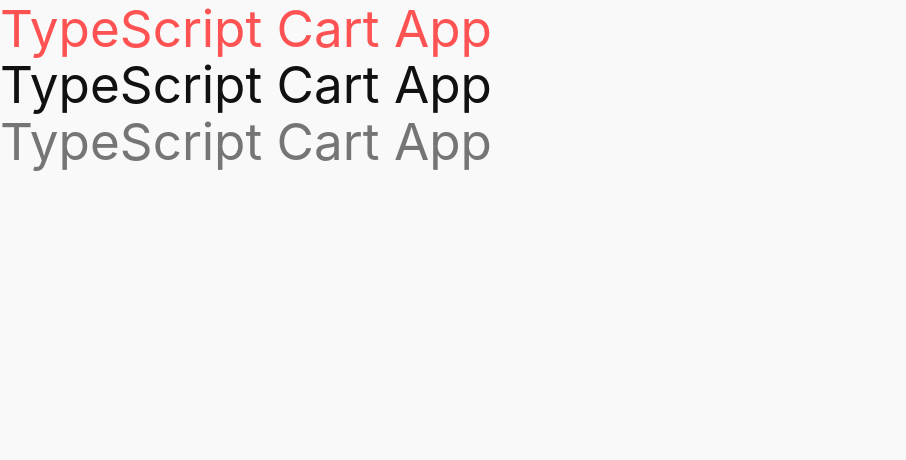
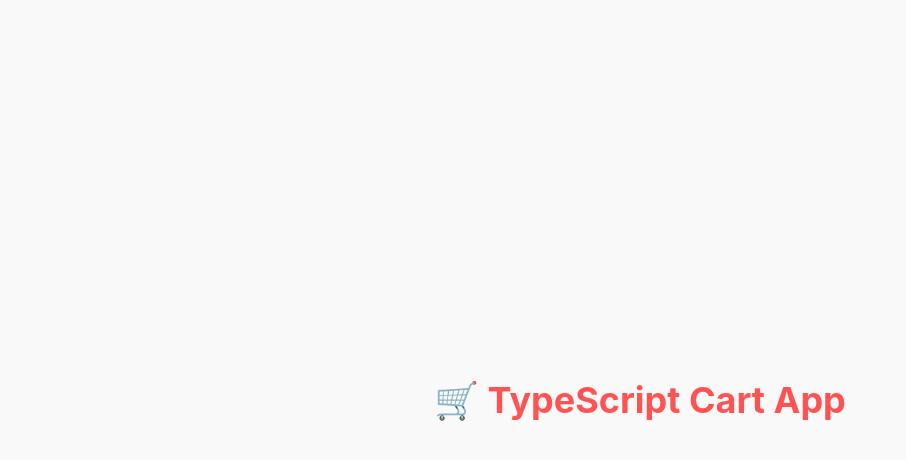
Before and after one commit to Timbar09/Cart-TypeScript-App, a React (Vite) app: page / in a window 1280 px wide. Shown: the top 460 px of the page, without its empty margins (0-906 px from the left). Built offline with nearby package versions, Linux system fonts and the light colour scheme.

Commit message:
Refactor app layout and add header, cart, product list, and footer components

```diff
--- a/src/App.tsx
+++ b/src/App.tsx
@@ -1,9 +1,12 @@
+import Header from './components/Header';
+import Cart from './components/Cart';
+import ProductList from './components/ProductList';
+import Footer from './components/Footer';
+
 function App() {
   return (
-    <div className="bg-background-primary w-screen h-screen text-text-secondary">
-      <h1 className="text-primary">TypeScript Cart App</h1>
-      <h1 className="text-text-primary">TypeScript Cart App</h1>
-      <h1>TypeScript Cart App</h1>
+    <div className="bg-background-primary w-screen h-screen text-text-secondary grid place-items-center">
+      <h1 className="text-primary text-4xl font-bold">🛒 TypeScript Cart App</h1>
     </div>
   );
 }
--- /dev/null
+++ b/src/components/Cart.tsx
@@ -0,0 +1,5 @@
+const Cart = () => {
+  return <div>Cart</div>;
+};
+
+export default Cart;
--- /dev/null
+++ b/src/components/Footer.tsx
@@ -0,0 +1,5 @@
+const Footer = () => {
+  return <div>Footer</div>;
+};
+
+export default Footer;
--- /dev/null
+++ b/src/components/Header.tsx
@@ -0,0 +1,5 @@
+const Header = () => {
+  return <div>Header</div>;
+};
+
+export default Header;
--- /dev/null
+++ b/src/components/ProductList.tsx
@@ -0,0 +1,5 @@
+const ProductList = () => {
+  return <div>ProductList</div>;
+};
+
+export default ProductList;
--- a/src/index.scss
+++ b/src/index.scss
@@ -16,9 +16,4 @@
 body {
   margin: 0;
   padding: 0;
-
-  h1 {
-    font-size: 3.2em;
-    line-height: 1.1;
-  }
 }
```
